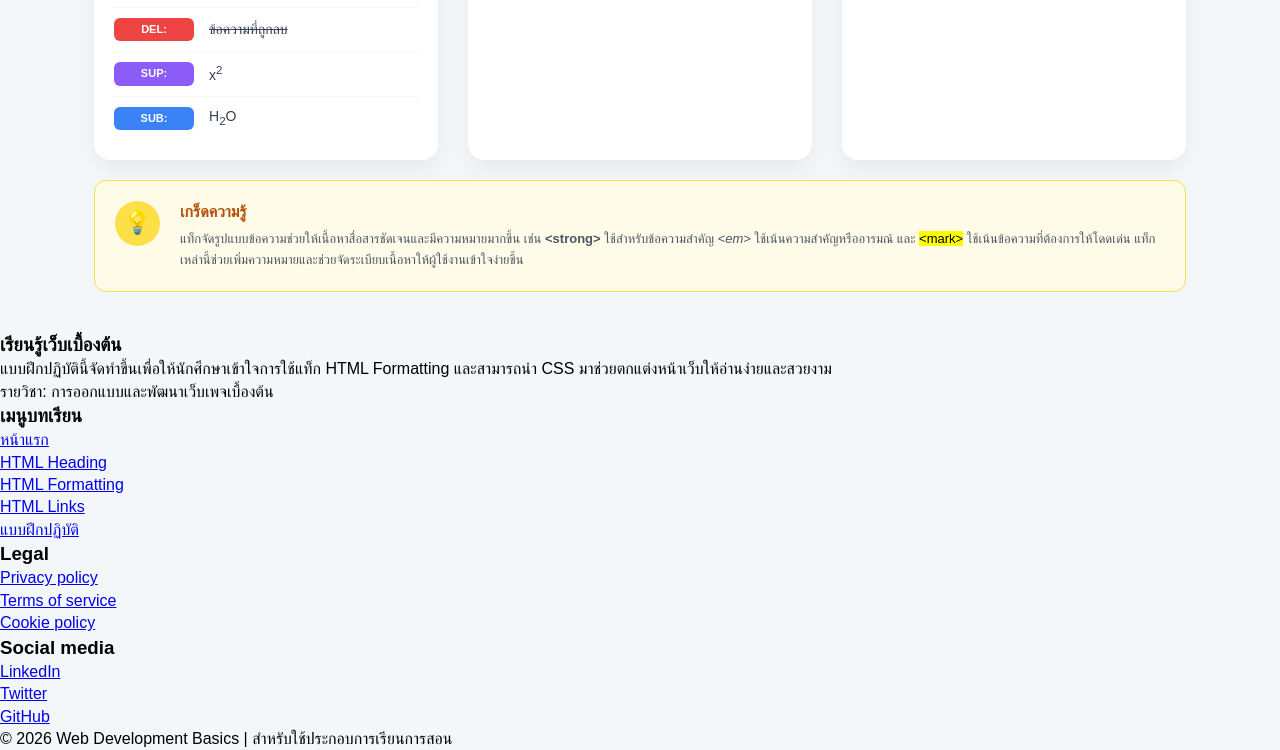
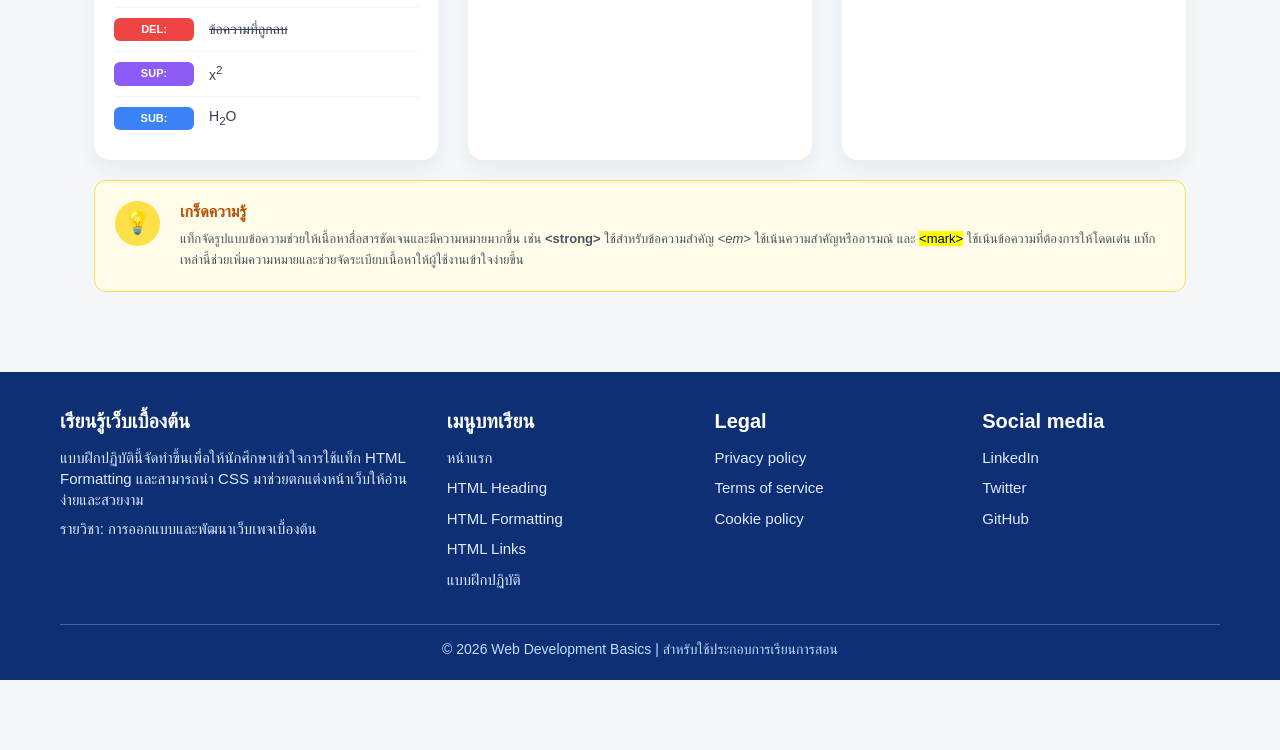
Before and after one commit to aofnatapong-007/Web-wrokshop-007, a plain HTML site: page w04-01-formatting.html in a window 1280 px wide. Shown: the part 650-1400 px from the top of the page. After the commit the page ends 1330 px from the top, so only its background shows below. Drawn offline with Linux system fonts and the light colour scheme.

Commit message:
new 23/07/2026

```diff
--- a/css/formatting.css
+++ b/css/formatting.css
@@ -321,3 +321,59 @@ pre {
   font-size: 13px;
   line-height: 1.6;
 }
+
+/* =========================
+Footer
+========================= */
+footer {
+    background: #0f2f75;
+    color: white;
+    padding: 35px 60px 20px;
+    margin-top: 40px;
+}
+
+.footer-content {
+    display: grid;
+    grid-template-columns: 1.5fr 1fr 1fr 1fr;
+    gap: 30px;
+    margin-bottom: 25px;
+}
+
+.footer-box h3 {
+    font-size: 20px;
+    margin-bottom: 12px;
+    color: #ffffff;
+}
+
+.footer-box p {
+    font-size: 15px;
+    color: #dbeafe;
+    margin-bottom: 8px;
+}
+
+.footer-box ul {
+    list-style: none;
+}
+
+.footer-box ul li {
+    margin-bottom: 8px;
+}
+
+.footer-box ul li a {
+    color: #dbeafe;
+    text-decoration: none;
+    font-size: 15px;
+}
+
+.footer-box ul li a:hover {
+    color: #ffffff;
+    text-decoration: underline;
+}
+
+.footer-bottom {
+    border-top: 1px solid rgba(255, 255, 255, 0.25);
+    padding-top: 15px;
+    text-align: center;
+    font-size: 14px;
+    color: #bfdbfe;
+}
```
